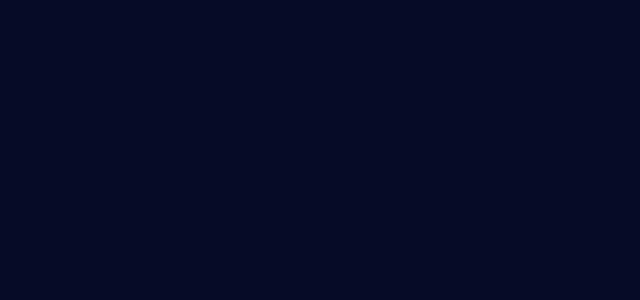
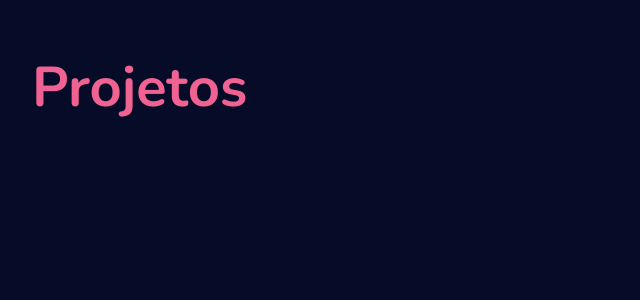
Before and after one commit to AnaCarolinaAPS/portfolio, a React (Vite) app: page /projetos in a window 1280 px wide. Before the commit this address had no page. Shown: the top 300 px of the page, without its empty margins (0-640 px from the left). Built offline with nearby package versions, Linux system fonts and the light colour scheme.

Commit message:
[feature] Adicionadas Páginas para o Projeto
- Criado pages>sobre + rota para ser trabalhada mais tarde;
- Criado pages>projetos + rota para ser trabalhada mais tarde;
- Criado pages>projetodetalhes para ser trabalhada mais tarde;

```diff
--- a/src/App.tsx
+++ b/src/App.tsx
@@ -1,13 +1,17 @@
 import './App.css'
 import { BrowserRouter as Router, Routes, Route } from 'react-router-dom';
-import Home from './pages/Home';
+import Inicio from './pages/Home';
+import Sobre from './pages/Sobre';
+import Projetos from './pages/Projetos';
 
 function App() {
 
   return (
     <Router>
       <Routes>
-        <Route path="/" element={<Home />} />
+        <Route path="/" element={<Inicio />} />
+        <Route path="/sobre" element={<Sobre />} />
+        <Route path="/projetos" element={<Projetos />} />
       </Routes>
     </Router>
   )
--- /dev/null
+++ b/src/pages/Projetos.tsx
@@ -0,0 +1,14 @@
+
+function Projetos() {
+  return (
+    <>
+      <div className="row">
+        <div className="col">
+          <h1 className='text-3xl titulo secondary'>Projetos</h1>
+        </div>
+      </div>
+    </>
+  );
+}
+
+export default Projetos;
--- /dev/null
+++ b/src/pages/Sobre.tsx
@@ -0,0 +1,14 @@
+
+function Sobre() {
+  return (
+    <>
+      <div className="row">
+        <div className="col">
+          <h1 className='text-3xl titulo secondary'>Sobre</h1>
+        </div>
+      </div>
+    </>
+  );
+}
+
+export default Sobre;
```
Also changed, not shown: src/pages/ProjetoDetalhes.tsx (added, +13 -0 lines).
